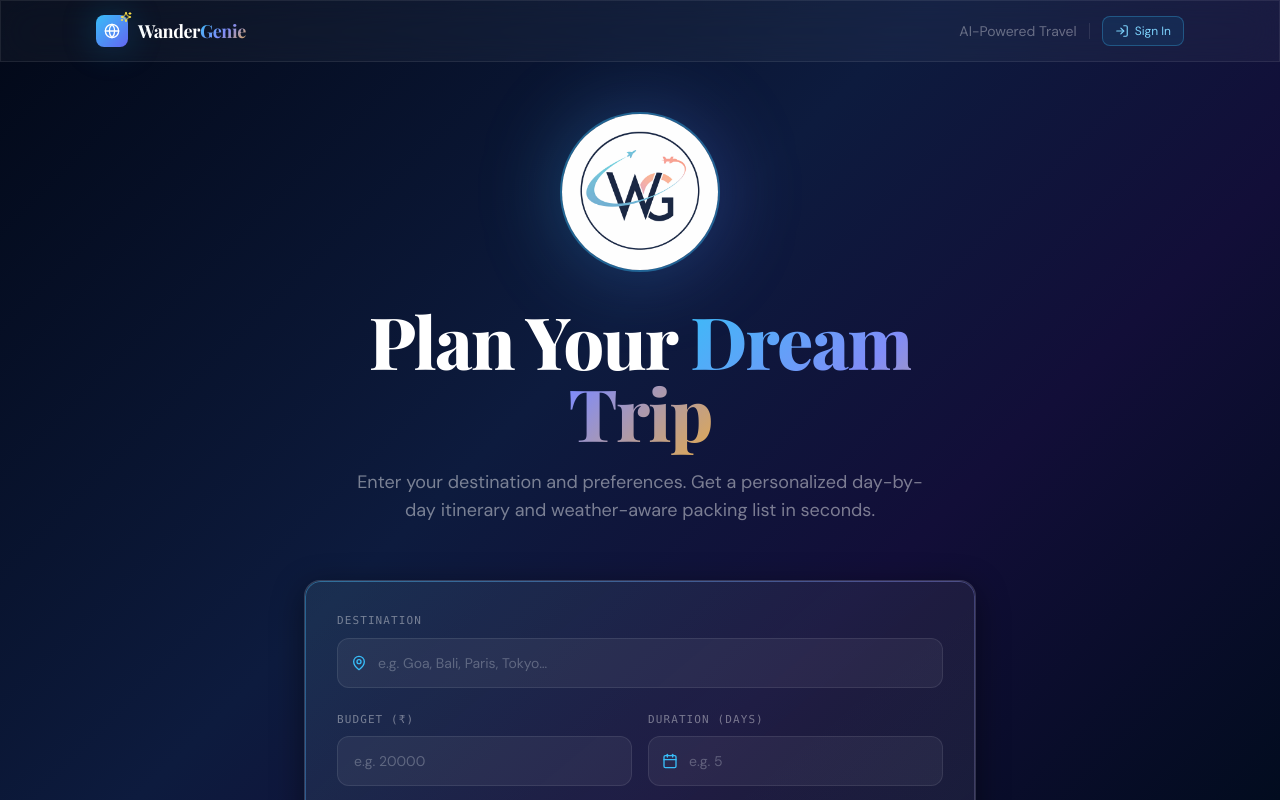
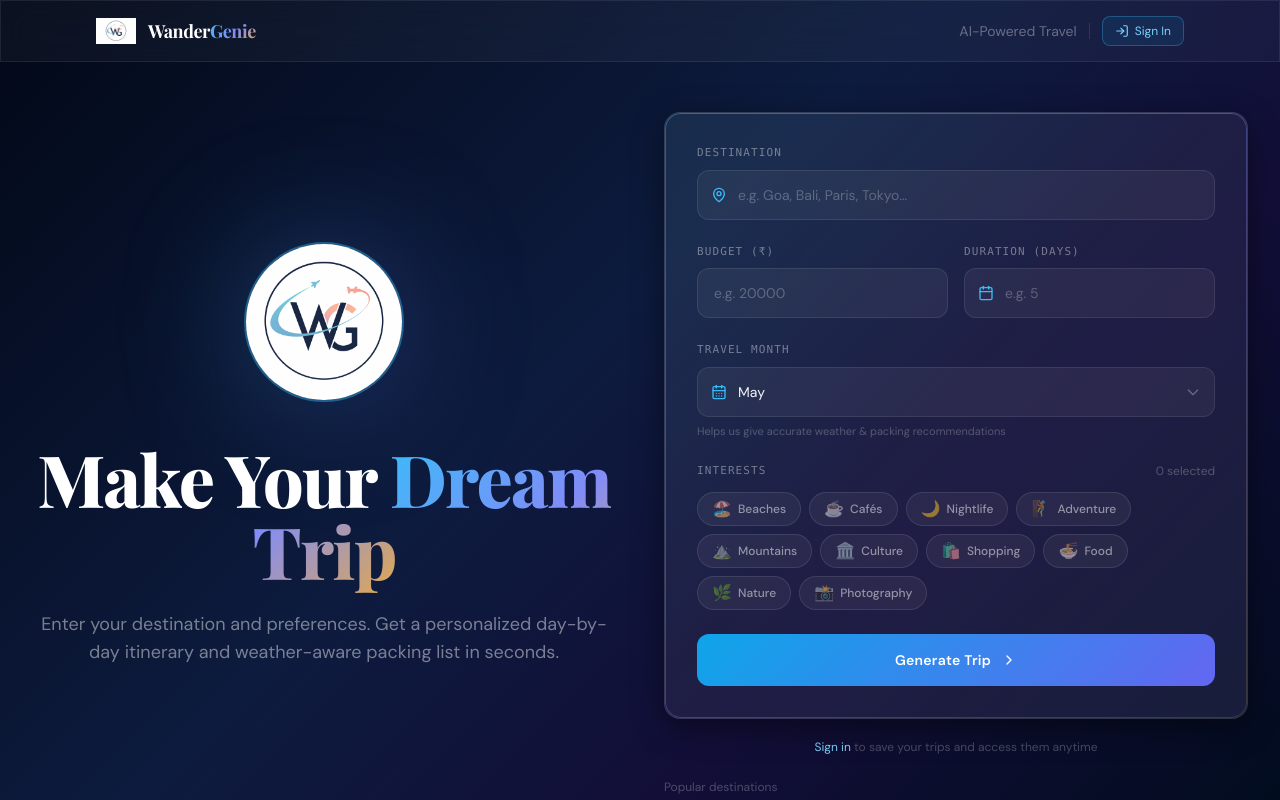
Before and after one commit to vanimakhija/wander-genie, a Next.js app in the folder frontend/: page / in a window 1280 px wide. Shown: the top 800 px of the page. Built offline with nearby package versions, Linux system fonts and the light colour scheme.

Commit message:
frontend changes

```diff
--- a/frontend/src/app/page.tsx
+++ b/frontend/src/app/page.tsx
@@ -6,6 +6,7 @@ import HeroSection from '@/components/HeroSection'
 import TripForm from '@/components/TripForm'
 import LoadingScreen from '@/components/LoadingScreen'
 import Footer from '@/components/Footer'
+import FeaturesSection from '@/components/FeaturesSection'
 import { generateItinerary, TRIP_STORAGE_KEY, FORM_STORAGE_KEY } from '@/lib/api'
 import { saveTrip } from '@/lib/supabase'
 import { useAuth } from '@/lib/auth-context'
@@ -57,9 +58,18 @@ export default function HomePage() {
 
       <Navbar />
 
-      <main className="relative z-10 px-4 pb-16 pt-28 sm:px-6 lg:px-8">
-        <div className="mx-auto max-w-2xl">
+      <main className="relative z-10 px-4 pt-28 sm:px-6 lg:px-8">
+        {/* Hero Section with Form Side by Side */}
+        <div className="mx-auto max-w-7xl mb-20">
+          <div className="grid grid-cols-1 gap-12 lg:grid-cols-2 items-center min-h-[700px]">
+            {/* Left: Hero Content - Centered */}
+            <div className="flex flex-col justify-center items-center">
               <HeroSection />
+            </div>
+
+            {/* Right: Form */}
+            <div className="flex flex-col justify-start lg:sticky lg:top-32">
+              <div className="animate-fade-up delay-300">
                 <TripForm onSubmit={handleSubmit} isLoading={loading} />
 
                 {error && (
@@ -77,9 +87,9 @@ export default function HomePage() {
                 )}
 
                 {/* Popular destinations */}
-          <div className="animate-fade-up delay-700 mt-6 text-center">
-            <p className="mb-3 text-xs text-white/25">Popular destinations</p>
-            <div className="flex flex-wrap justify-center gap-2">
+                <div className="animate-fade-up delay-400 mt-6">
+                  <p className="mb-3 text-xs text-white/25 text-center lg:text-left">Popular destinations</p>
+                  <div className="flex flex-wrap gap-2 justify-center lg:justify-start">
                     {['🌴 Goa', '🏝️ Bali', '🗼 Paris', '🗾 Tokyo', '🌊 Maldives', '🏔️ Manali'].map((d) => (
                       <span key={d} className="glass rounded-full border border-white/[.06] px-3 py-1.5 text-xs text-white/30">
                         {d}
@@ -88,7 +98,13 @@ export default function HomePage() {
                   </div>
                 </div>
               </div>
+            </div>
+          </div>
+        </div>
       </main>
+
+      {/* Features Section */}
+      <FeaturesSection />
 
       <Footer />
     </div>
--- a/frontend/src/components/HeroSection.tsx
+++ b/frontend/src/components/HeroSection.tsx
@@ -3,18 +3,18 @@ import Image from 'next/image'
 
 export default function HeroSection() {
   return (
-    <div className="mb-10 text-center sm:mb-14">
+    <div className="mb-10 text-center">
       {/* Logo */}
-      <div className="animate-fade-up delay-100 mb-8 inline-flex items-center justify-center">
-        <div className="group relative">
-          <div className="absolute inset-0 rounded-full bg-gradient-to-r from-brand-400/30 to-indigo-500/30 blur-2xl transition-all duration-300 group-hover:from-brand-400/50 group-hover:to-indigo-500/50 group-hover:blur-3xl h-40 w-40" />
-          <div className="relative overflow-hidden rounded-full border-2 border-brand-400/40 transition-all duration-300 group-hover:border-brand-400/70 group-hover:scale-110 h-40 w-40">
+      <div className="animate-fade-up delay-100 mb-10 flex justify-center">
+        <div className="group relative w-fit">
+          <div className="absolute inset-0 rounded-full bg-gradient-to-r from-brand-400/30 to-indigo-500/30 blur-3xl transition-all duration-300 group-hover:from-brand-400/50 group-hover:to-indigo-500/50 group-hover:blur-4xl h-40 w-40" />
+          <div className="relative overflow-hidden rounded-full border-2 border-brand-400/40 transition-all duration-300 group-hover:border-brand-400/70 group-hover:scale-125 h-40 w-40">
             <Image
               src="/logo.png"
               alt="WanderGenie Logo"
               width={160}
               height={160}
-              className="h-full w-full object-cover transition-transform duration-300 group-hover:scale-110"
+              className="h-full w-full object-cover transition-transform duration-300 group-hover:scale-125"
               priority
             />
           </div>
@@ -23,15 +23,15 @@ export default function HeroSection() {
 
       {/* Headline */}
       <h1
-        className="animate-fade-up delay-200 text-4xl font-extrabold leading-tight tracking-tight text-white sm:text-5xl lg:text-6xl xl:text-7xl"
+        className="animate-fade-up delay-200 text-5xl sm:text-6xl lg:text-7xl font-extrabold leading-tight tracking-tight text-white transition-all duration-300 hover:scale-105 hover:drop-shadow-[0_0_40px_rgba(79,70,229,0.5)]"
         style={{ fontFamily: 'var(--font-display)' }}
       >
-        Plan Your{' '}
-        <span className="gradient-text">Dream Trip</span>
+        Make Your{' '}
+        <span className="gradient-text hover:animate-pulse">Dream Trip</span>
       </h1>
 
       {/* Subtitle */}
-      <p className="animate-fade-up delay-300 mx-auto mt-5 max-w-xl text-base leading-relaxed text-white/45 sm:text-lg">
+      <p className="animate-fade-up delay-300 mx-auto mt-6 max-w-2xl text-base leading-relaxed text-white/45 sm:text-lg">
         Enter your destination and preferences. Get a personalized day-by-day
         itinerary and weather-aware packing list in seconds.
       </p>
--- a/frontend/src/components/Navbar.tsx
+++ b/frontend/src/components/Navbar.tsx
@@ -1,7 +1,8 @@
 'use client'
 import Link from 'next/link'
+import Image from 'next/image'
 import { useRouter } from 'next/navigation'
-import { Globe, Sparkles, LogOut, LayoutDashboard, LogIn } from 'lucide-react'
+import { LogOut, LayoutDashboard, LogIn } from 'lucide-react'
 import { useAuth } from '@/lib/auth-context'
 import { signOut } from '@/lib/supabase'
 
@@ -19,12 +20,16 @@ export default function Navbar() {
       <div className="mx-auto flex max-w-6xl items-center justify-between px-4 sm:px-6 lg:px-8" style={{ height: '60px' }}>
 
         {/* Logo */}
-        <Link href="/" className="flex items-center gap-2.5 group">
+        <Link href="/" className="flex items-center gap-3 group hover:opacity-80 transition-opacity duration-300">
           <div className="relative">
-            <div className="flex h-8 w-8 items-center justify-center rounded-lg bg-gradient-to-br from-brand-400 to-indigo-500 shadow-glow-brand">
-              <Globe className="h-4 w-4 text-white" strokeWidth={2} />
-            </div>
-            <Sparkles className="absolute -right-1 -top-1 h-3 w-3 text-yellow-300" />
+            <Image
+              src="/logo.png"
+              alt="WanderGenie Logo"
+              width={40}
+              height={40}
+              className="transition-transform duration-300 group-hover:scale-110"
+              priority
+            />
           </div>
           <span className="text-lg font-bold tracking-tight text-white" style={{ fontFamily: 'var(--font-display)' }}>
             Wander<span className="gradient-text">Genie</span>
```
Lines whose indentation alone changed are shown as unchanged.
